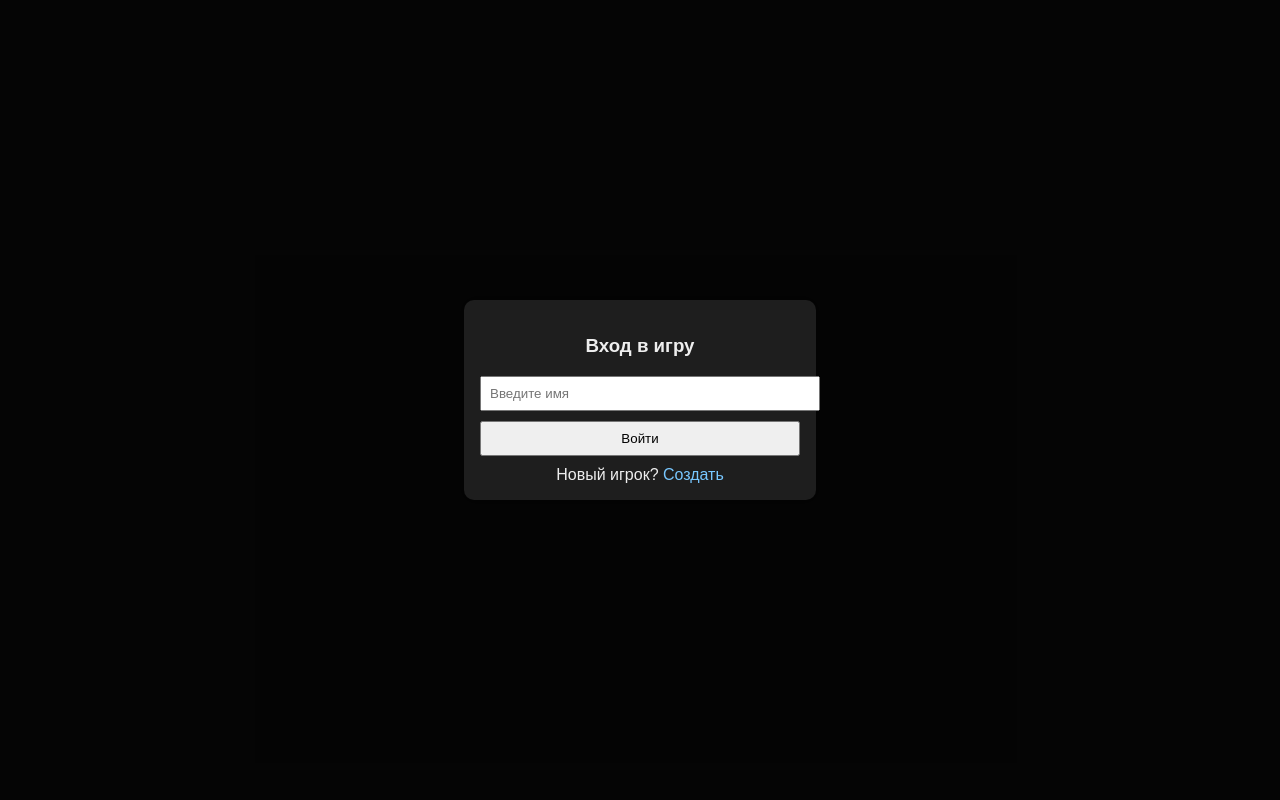
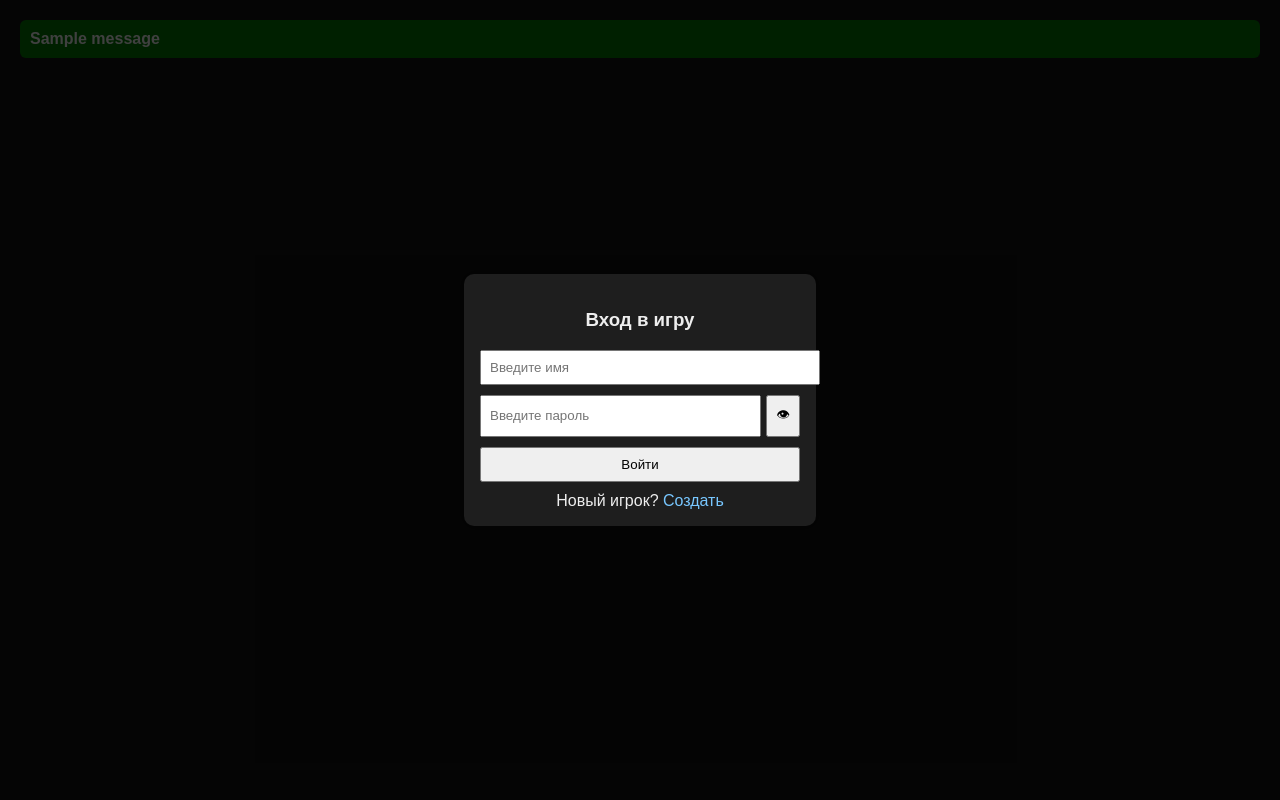
Before and after one commit to IndieGO86/my_game2, a Flask app: page / in a window 1280 px wide. Run offline with Flask 3, Linux system fonts and the light colour scheme; tables that the repository leaves empty hold one stand-in row (values such as "Sample post"); one stand-in notice (Sample message) is shown.

Commit message:
add service  login/password

```diff
--- a/templates/index.html
+++ b/templates/index.html
@@ -51,7 +51,7 @@
 
     .avatar img {
       border: 2px solid #f4c542;
-      box-shadow: 0 0 5px rgba(0,0,0,0.3);
+      box-shadow: 0 0 5px rgba(220, 55, 55, 0.3);
     }
 
     .logout-form {
@@ -80,9 +80,29 @@
       background-image: linear-gradient(to bottom right, #f5f5dc, #e6d9b8);
       color: #5c2e0d;
     }
+
+    .flash {
+      margin-bottom:8px;
+      padding:10px;
+      border-radius:6px;
+      font-weight:bold;
+      color:#fff;
+    }
+    .flash.error { background:red; }
+    .flash.success { background:green; }
   </style>
 </head>
 <body>
+    <!-- Сообщения flash -->
+  {% with messages = get_flashed_messages(with_categories=True) %}
+    {% if messages %}
+      {% for category, message in messages %}
+        <div class="flash {{ category }}">
+          {{ message }}
+        </div>
+      {% endfor %}
+    {% endif %}
+  {% endwith %}
 
   {% if player %}
   <div class="avatar">
@@ -93,6 +113,7 @@
         <strong>{{ player.name }}</strong><br>
         <small>{{ player.race }} — {{ player.player_class }}</small>
       </div>
+
     </div>
     <form class="logout-form" method="post" action="{{ url_for('logout') }}">
       <button type="submit">Выйти</button>
@@ -103,6 +124,7 @@
   {% if player %}
     <h1>ИГРА</h1>
     <div class="layout">
+
       <div class="left">
         <div class="card {{ player.card_style }}"
              style="--bg-color: {{ player.theme_color }}; background-color: var(--bg-color);">
@@ -147,11 +169,24 @@
     <!-- Оверлей входа/регистрации -->
     <div style="position:fixed; top:0; left:0; width:100vw; height:100vh; background:rgba(0,0,0,0.75); display:flex; align-items:center; justify-content:center; z-index:999;">
       <div class="card" style="width:320px;">
+
         <h3 style="text-align:center;">Вход в игру</h3>
+
         <form method="post" action="{{ url_for('login') }}">
           <input name="name" placeholder="Введите имя" required style="width:100%; padding:8px; margin-bottom:10px;">
-          <button style="width:100%; padding:8px;">Войти</button>
+          <div style="display:flex; gap:5px;">
+            <input type="password" name="password" id="login-password" placeholder="Введите пароль" required style="flex:1; padding:8px;">
+            <button type="button" onclick="toggleLoginPassword()" style="padding:8px;">👁</button>
+          </div>
+          <button style="width:100%; padding:8px; margin-top:10px;">Войти</button>
         </form>
+          <script>
+            function toggleLoginPassword() {
+              const field = document.getElementById("login-password");
+              field.type = field.type === "password" ? "text" : "password";
+          }
+          </script>
+
         <div style="text-align:center; margin-top:10px;">
           Новый игрок? <a href="{{ url_for('register') }}">Создать</a>
         </div>
```
